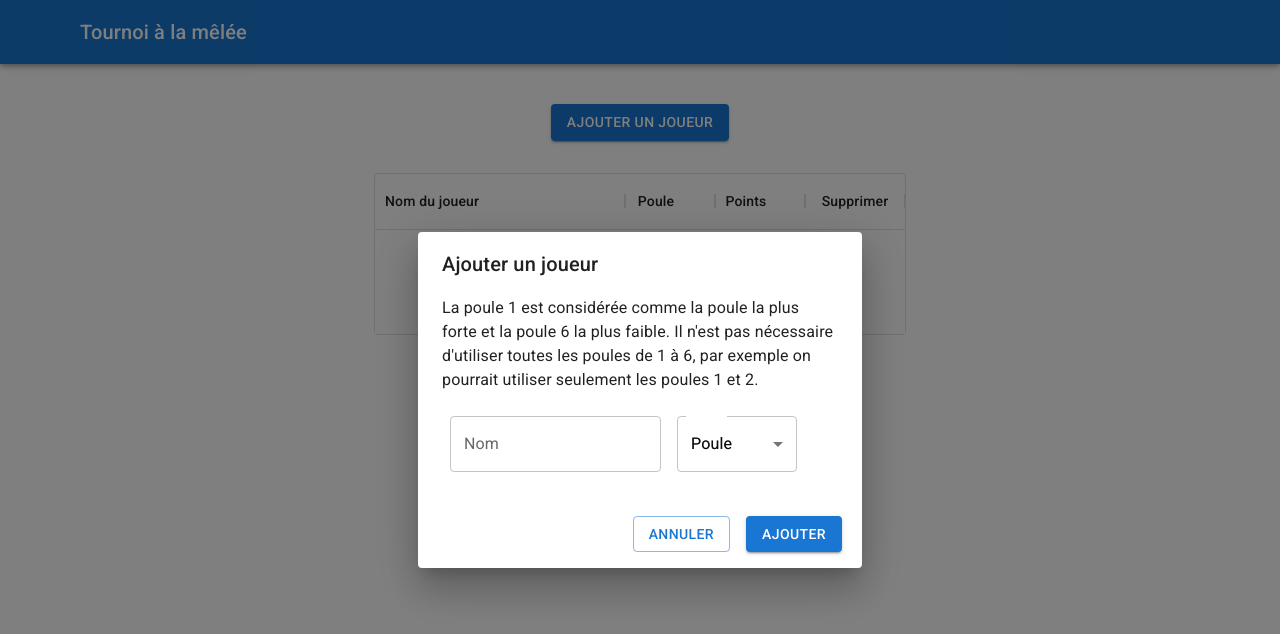
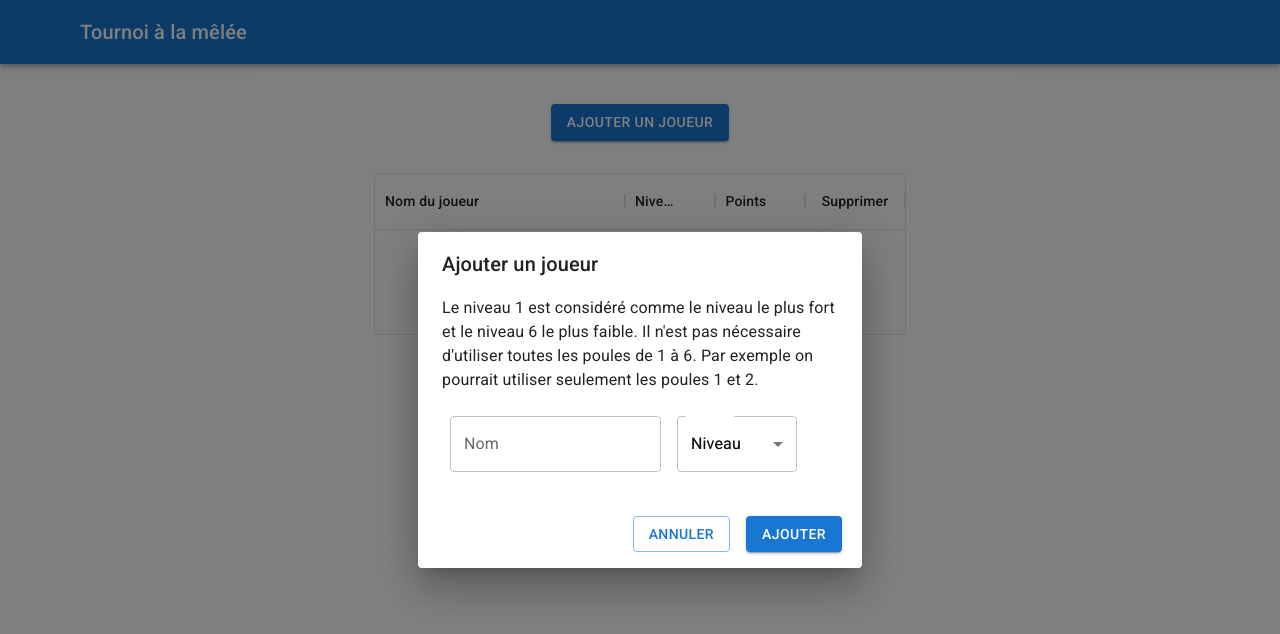
Before and after one commit to GuillaumeSD/Tournaments-Manager, a Next.js app: page /players in a window 1280 px wide. Both pictures are taken after a click on the button "AJOUTER UN JOUEUR". Shown: the top 634 px of the page. Built offline with nearby package versions, Linux system fonts and the light colour scheme; some icons are missing.

Commit message:
fix : lint & refacto

```diff
--- a/src/components/players/NewPlayerCard.tsx
+++ b/src/components/players/NewPlayerCard.tsx
@@ -14,7 +14,7 @@ import {
   TextField,
   Typography,
 } from "@mui/material";
-import { useState } from "react";
+import { useEffect, useState } from "react";
 
 interface Props {
   open: boolean;
@@ -23,29 +23,35 @@ interface Props {
 
 export default function NewPlayerDialog({ open, onClose }: Props) {
   const [name, setName] = useState("");
-  const [pool, setPool] = useState<number | "">("");
-  const { addPlayer } = useTournament();
+  const [level, setLevel] = useState<number | "">("");
+  const { addPlayer, playersNbByTeam } = useTournament();
+
+  useEffect(() => {
+    if (playersNbByTeam === 1) setLevel(1);
+  }, [playersNbByTeam]);
 
   const handleAddPlayer = () => {
-    if (!addPlayer) throw new Error("Unable to add player");
+    if (!addPlayer || !playersNbByTeam) throw new Error("Unable to add player");
     if (!name) {
       alert("Le nom du joueur est obligatoire !");
       throw new Error("Player name is invalid");
     }
-    if (!pool || pool < 1 || pool > 6) {
-      alert("La poule du joueur doit être comprise entre 1 et 6 !");
+    if (!level || level < 1 || level > playersNbByTeam) {
+      alert(
+        `Le niveau du joueur doit être compris entre 1 et ${playersNbByTeam} !`
+      );
       throw new Error("Player pool is invalid");
     }
     addPlayer({
       name,
-      pool,
+      level,
     });
     handleClose();
   };
 
   const handleClose = () => {
     setName("");
-    setPool("");
+    playersNbByTeam === 1 ? setLevel(1) : setLevel("");
     onClose();
   };
 
@@ -54,10 +60,12 @@ export default function NewPlayerDialog({ open, onClose }: Props) {
       <DialogTitle>Ajouter un joueur</DialogTitle>
       <DialogContent>
         <Typography paragraph>
-          {`La poule 1 est considérée comme la poule la plus forte et la poule 6
-          la plus faible. Il n'est pas nécessaire d'utiliser toutes les poules
-          de 1 à 6, par exemple on pourrait utiliser seulement les poules 1 et
-          2.`}
+          {playersNbByTeam &&
+            playersNbByTeam > 1 &&
+            `Le niveau 1 est considéré comme le niveau le plus fort et le niveau ${playersNbByTeam} le plus faible. Il n'est pas nécessaire d'utiliser toutes les poules de 1 à ${playersNbByTeam}.`}
+          {playersNbByTeam &&
+            playersNbByTeam > 2 &&
+            " Par exemple on pourrait utiliser seulement les poules 1 et 2."}
         </Typography>
         <Box sx={{ display: "flex", flexWrap: "wrap" }}>
           <FormControl sx={{ m: 1, minWidth: 120 }}>
@@ -69,25 +77,29 @@ export default function NewPlayerDialog({ open, onClose }: Props) {
             />
           </FormControl>
           <FormControl sx={{ m: 1, minWidth: 120 }}>
-            <InputLabel id="dialog-select-label">Poule</InputLabel>
+            <InputLabel id="dialog-select-label">Niveau</InputLabel>
             <Select
               labelId="dialog-select-label"
               id="dialog-select"
               displayEmpty
-              input={<OutlinedInput label="Poule" />}
-              value={pool}
+              input={<OutlinedInput label="Niveau" />}
+              value={level}
               onChange={(e) => {
                 if (typeof e.target.value === "string") {
                   throw new Error("Invalid value");
                 }
-                setPool(e.target.value);
+                setLevel(e.target.value);
               }}
             >
-              {[null, 1, 2, 3, 4, 5, 6].map((poule) => (
-                <MenuItem value={poule ?? ""} key={poule ?? "empty-val"}>
-                  {poule ?? "Poule"}
-                </MenuItem>
-              ))}
+              <MenuItem value={""} key={"empty-val"}>
+                Niveau
+              </MenuItem>
+              {playersNbByTeam &&
+                [...Array(playersNbByTeam + 1).keys()].slice(1).map((lvl) => (
+                  <MenuItem value={lvl} key={lvl}>
+                    {lvl}
+                  </MenuItem>
+                ))}
             </Select>
           </FormControl>
         </Box>
--- a/src/contexts/tournamentContext.tsx
+++ b/src/contexts/tournamentContext.tsx
@@ -1,5 +1,5 @@
 import { buildNewRound } from "../helpers/round";
-import { createDatabase } from "../helpers/localDatabase";
+import { useLocalDatabase } from "../helpers/localDatabase";
 import { Player, Round } from "../types/tournamentTypes";
 import { createContext, useContext } from "react";
 import { useLocalStorage } from "@/helpers/localStorage";
@@ -41,7 +41,7 @@ export function TournamentProvider({
     set: setPlayer,
     remove: removePlayer,
     reset: resetPlayers,
-  } = createDatabase<Player>("TournamentPlayers");
+  } = useLocalDatabase<Player>("TournamentPlayers");
 
   const addPlayer = (player: Omit<Player, "id" | "score">) => {
     const id = uuidv4();
@@ -52,7 +52,7 @@ export function TournamentProvider({
     elements: rounds,
     reset: resetRounds,
     set: setRound,
-  } = createDatabase<Round>("TournamentRounds");
+  } = useLocalDatabase<Round>("TournamentRounds");
 
   const setNewRound = (roundId: string) => {
     const newRound = buildNewRound(
@@ -71,7 +71,7 @@ export function TournamentProvider({
   const handleSetPlayersNbByTeam = (newValue: number) => {
     if (playersNbByTeam === newValue) return;
     tournamentReset();
-    setPlayersNbByTeam(matchesNb);
+    setPlayersNbByTeam(newValue);
   };
 
   const value: TournamentContextType = {
--- a/src/helpers/localDatabase.ts
+++ b/src/helpers/localDatabase.ts
@@ -1,6 +1,6 @@
 import { useLocalStorage } from "./localStorage";
 
-export function createDatabase<T extends { id: string }>(
+export function useLocalDatabase<T extends { id: string }>(
   localStorageKey: string
 ): {
   elements: Record<string, T | undefined>;
@@ -18,6 +18,7 @@ export function createDatabase<T extends { id: string }>(
 
   const remove = (elementId: string) => {
     setElements((prev) => {
+      // eslint-disable-next-line @typescript-eslint/no-unused-vars
       const { [elementId]: _, ...rest } = prev;
       return rest;
     });
--- a/src/helpers/round.ts
+++ b/src/helpers/round.ts
@@ -7,7 +7,7 @@ const initPlayersByPools = (
 ): Player[][] => {
   const playersByPool = [];
   for (let pool = 1; pool <= maxPoolNb; pool++) {
-    const playersInPool = players.filter((player) => player.pool === pool);
+    const playersInPool = players.filter((player) => player.level === pool);
     shuffleArray(playersInPool);
     playersByPool.push(playersInPool);
   }
--- a/src/pages/index.tsx
+++ b/src/pages/index.tsx
@@ -101,13 +101,13 @@ export default function HomePage() {
           alignItems="center"
         >
           <Autocomplete
-            options={[...Array(13).keys()].slice(1)}
+            options={[...Array(21).keys()].slice(1)}
             renderInput={(params) => (
               <TextField
                 {...params}
                 label="Nombre max de joueurs par équipe"
                 type="number"
-                inputProps={{ ...params.inputProps, min: 1, max: 12 }}
+                inputProps={{ ...params.inputProps, min: 1, max: 20 }}
               />
             )}
             value={playersNbByTeam}
--- a/src/pages/matches.tsx
+++ b/src/pages/matches.tsx
@@ -15,8 +15,7 @@ export default function Matches() {
 
   const handleNextRoundClick = () => {
     if (!setNewRound || !rounds) {
-      console.error("setNewRound is not defined");
-      return;
+      throw new Error("setNewRound or rounds is not defined");
     }
     const nextRoundNb = roundNb + 1;
     const nextRound = rounds[nextRoundNb.toString()];
--- a/src/pages/players.tsx
+++ b/src/pages/players.tsx
@@ -42,15 +42,15 @@ export default function Players() {
     const player = {
       id: newRow.id,
       name: newRow.name,
-      pool: newRow.pool,
+      level: newRow.level,
       score: newRow.score,
     } as Player;
     if (!player.name) {
       alert("Le nom du joueur est obligatoire !");
       return oldRow;
     }
-    if (!player.pool || player.pool < 1 || player.pool > 6) {
-      alert("La poule du joueur doit être comprise entre 1 et 6 !");
+    if (!player.level || player.level < 1 || player.level > 6) {
+      alert("Le niveau du joueur doit être compris entre 1 et 6 !");
       return oldRow;
     }
     setPlayer(player);
@@ -65,8 +65,8 @@ export default function Players() {
       editable: true,
     },
     {
-      field: "pool",
-      headerName: "Poule",
+      field: "level",
+      headerName: "Niveau",
       type: "number",
       width: 90,
       editable: true,
--- a/src/types/tournamentTypes.ts
+++ b/src/types/tournamentTypes.ts
@@ -2,7 +2,7 @@ export interface Player {
   id: string;
   name: string;
   score: number;
-  pool: number;
+  level: number;
 }
 
 export interface Team {
```
Also changed, not shown: .eslintrc.json, 1 other file (tests, documents, lock files or other folders).
